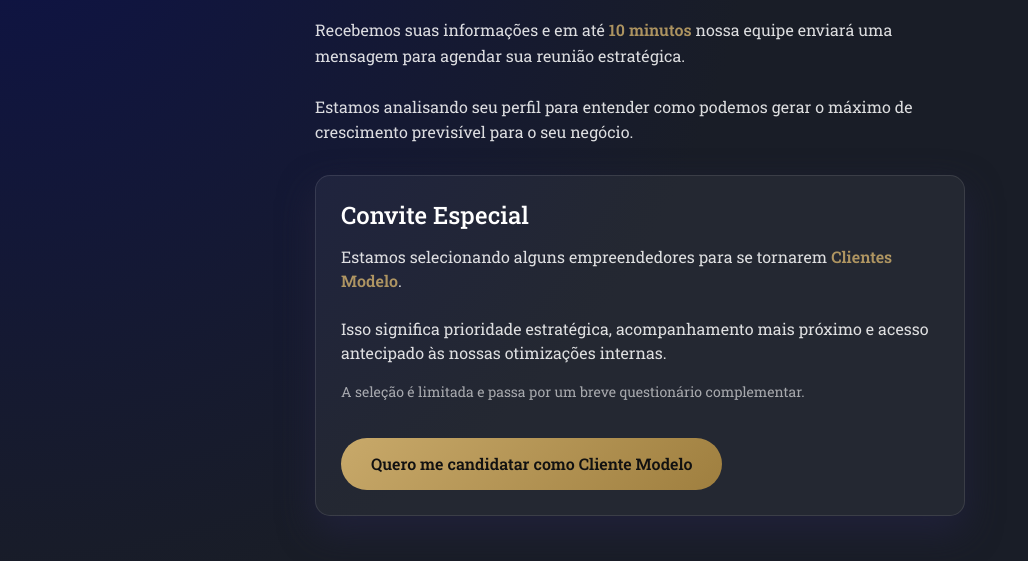
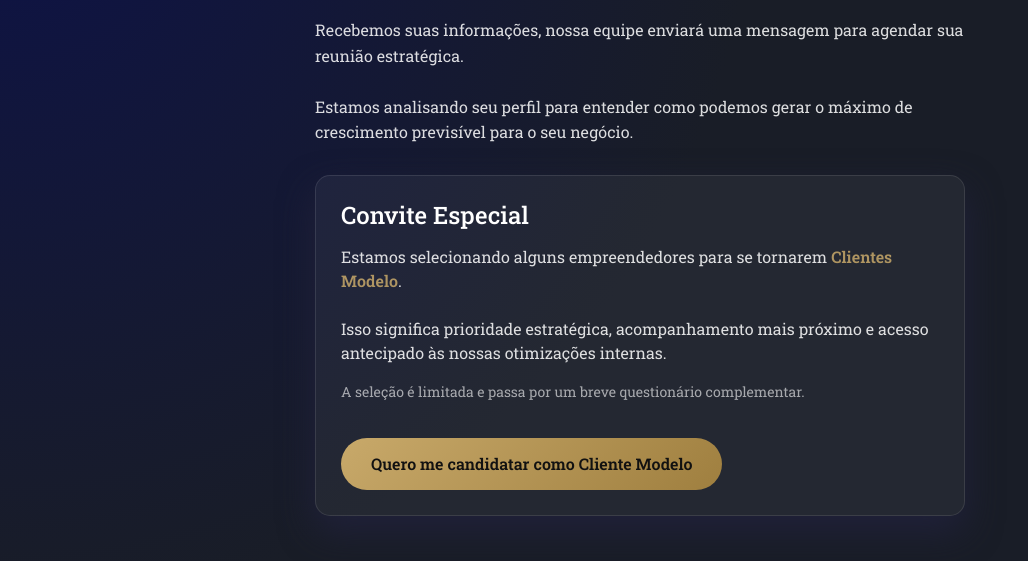
Before and after one commit to natan-do-egito-roldao/segmenta-ofront, a website: page pages/parabens.html in a window 1280 px wide. Shown: the part 143-704 px from the top of the page, without its empty margins (0-1028 px from the left). Drawn offline with nearby package versions, Linux system fonts and the light colour scheme.

Commit message:
melhorando aba finalização 01

```diff
--- a/pages/parabens.html
+++ b/pages/parabens.html
@@ -26,7 +26,7 @@
         </div>
 
         <div class="text-main">
-            Recebemos suas informações e em até <span class="highlight">10 minutos</span>
+            Recebemos suas informações,
             nossa equipe enviará uma mensagem para agendar sua reunião estratégica.
             <br><br>
             Estamos analisando seu perfil para entender como podemos
```
